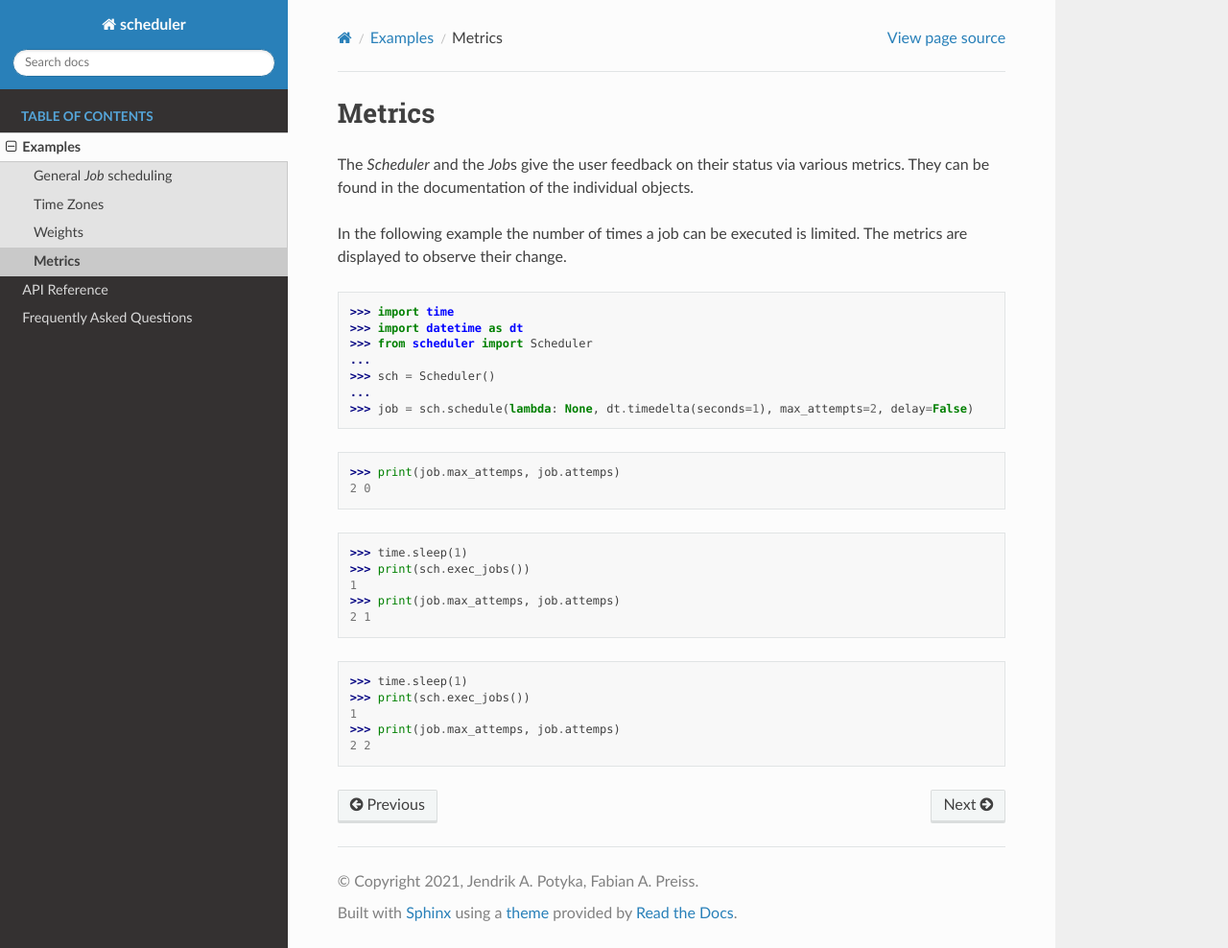
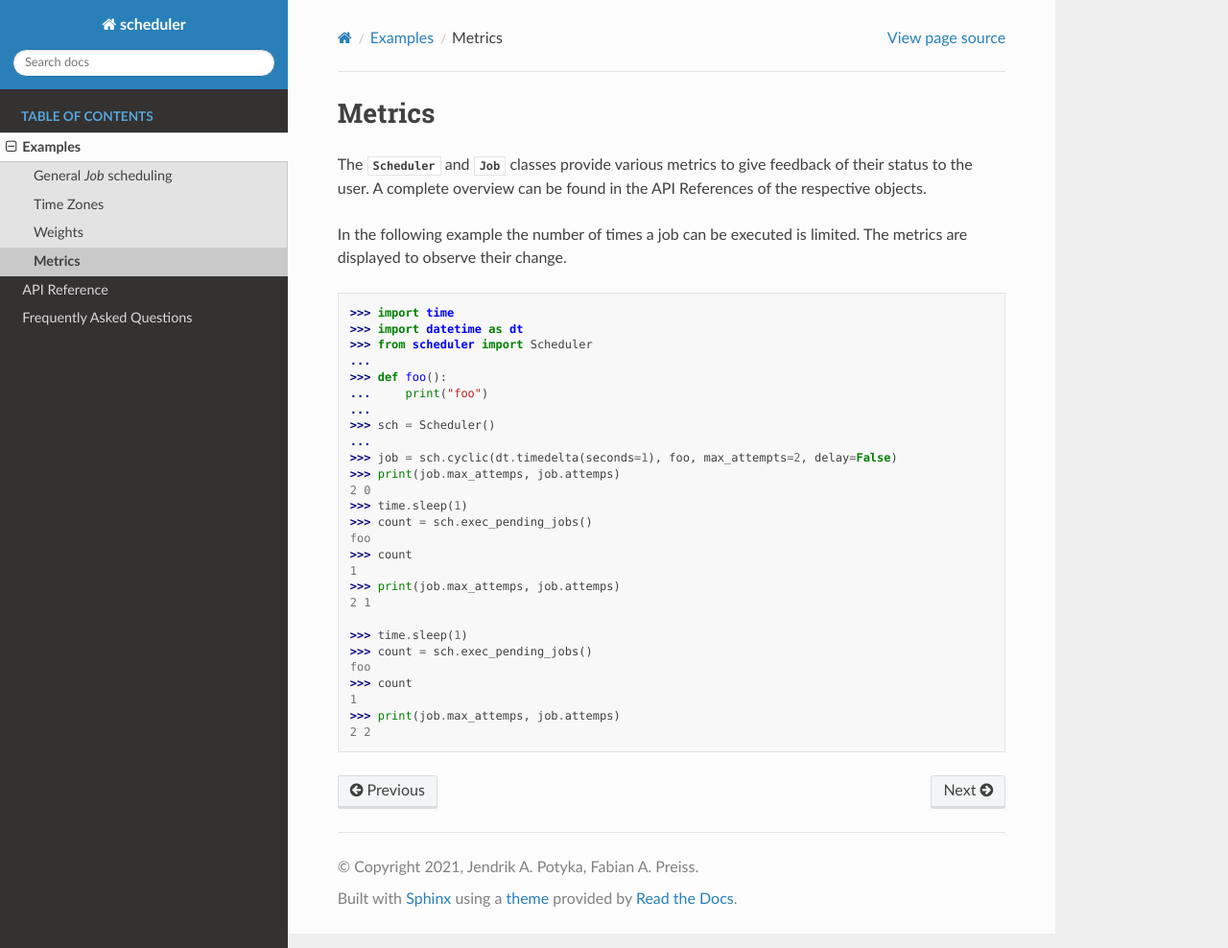
Before and after one commit to DigonIO/scheduler, a Sphinx documentation site: the page built from doc/examples/metrics.rst, in a window 1280 px wide and 988 px high. Shown: the whole window at 96% size. Built offline with Sphinx 7.4.7 and the Read the Docs theme 2.0.0, drawn with Linux system fonts in a browser that asks for light colours.

```diff
--- a/doc/examples/metrics.rst
+++ b/doc/examples/metrics.rst
@@ -1,33 +1,40 @@
 Metrics
 ^^^^^^^
 
-The `Scheduler` and the `Job`\ s give the user feedback on
-their status via various metrics. They can be found in the
-documentation of the individual objects.
+The :class:`~scheduler.core.Scheduler` and :class:`~scheduler.job.Job` classes
+provide various metrics to give feedback of their status to the user.
+A complete overview can be found in the API References of the respective objects.
 
-In the following example the number of times a job can be
-executed is limited. The metrics are displayed to observe
-their change.
 
->>> import time
->>> import datetime as dt
->>> from scheduler import Scheduler
-...
->>> sch = Scheduler()
-...
->>> job = sch.schedule(lambda: None, dt.timedelta(seconds=1), max_attempts=2, delay=False)
+In the following example the number of times a job can be executed is limited.
+The metrics are displayed to observe their change.
 
->>> print(job.max_attemps, job.attemps)
-2 0
+.. code-block:: pycon
 
->>> time.sleep(1)
->>> print(sch.exec_jobs())
-1
->>> print(job.max_attemps, job.attemps)
-2 1
+    >>> import time
+    >>> import datetime as dt
+    >>> from scheduler import Scheduler
+    ...
+    >>> def foo():
+    ...     print("foo")
+    ...
+    >>> sch = Scheduler()
+    ...
+    >>> job = sch.cyclic(dt.timedelta(seconds=1), foo, max_attempts=2, delay=False)
+    >>> print(job.max_attemps, job.attemps)
+    2 0
+    >>> time.sleep(1)
+    >>> count = sch.exec_pending_jobs()
+    foo
+    >>> count
+    1
+    >>> print(job.max_attemps, job.attemps)
+    2 1
 
->>> time.sleep(1)
->>> print(sch.exec_jobs())
-1
->>> print(job.max_attemps, job.attemps)
-2 2
+    >>> time.sleep(1)
+    >>> count = sch.exec_pending_jobs()
+    foo
+    >>> count
+    1
+    >>> print(job.max_attemps, job.attemps)
+    2 2
--- a/requirements.txt
+++ b/requirements.txt
@@ -9,4 +9,3 @@ Sphinx==3.5.4
 numpydoc==1.1.0
 sphinx_rtd_theme==0.5.2
 m2r2==0.2.7
-bandit==1.7.0
```
Also changed, not shown: doc/examples/weights.rst (+26 -24 lines), 1 other file.
